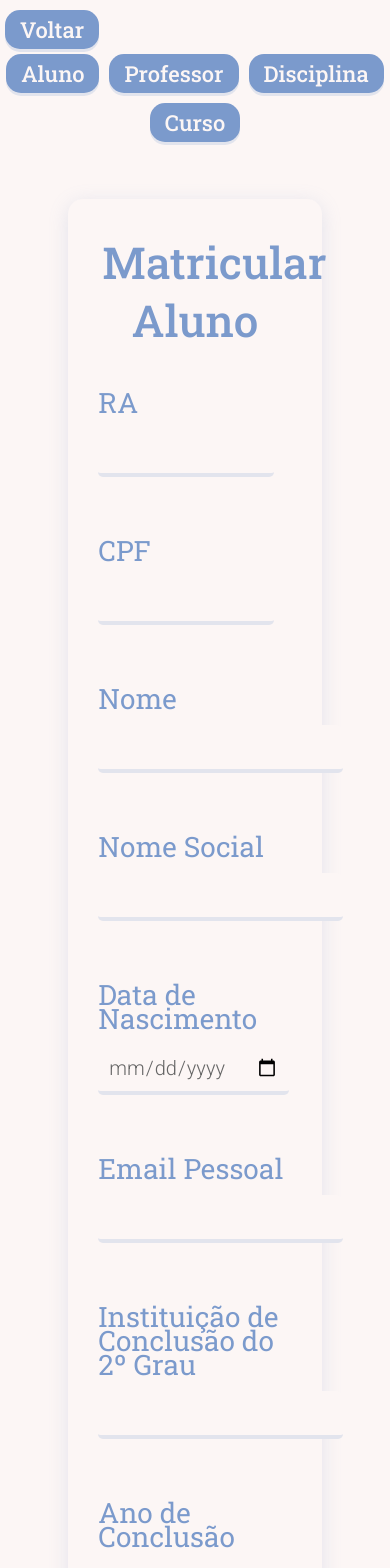
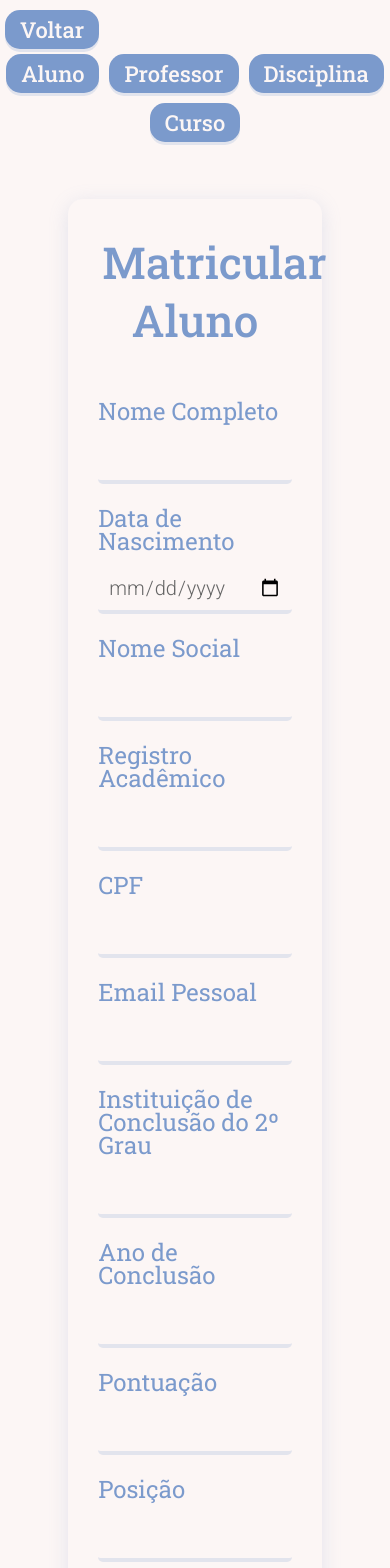
Before and after one commit to MDellaCS/br.com.sigasoqbom.site, a Next.js app in the folder frontend/: page /secretaria/aluno in a window 390 px wide. Shown: the top 1568 px of the page. Built offline with nearby package versions, Linux system fonts and the light colour scheme.

Commit message:
Responsividade e Flexbox

```diff
--- a/frontend/src/pages/secretaria/aluno.js
+++ b/frontend/src/pages/secretaria/aluno.js
@@ -3,11 +3,12 @@ import Image from 'next/image'
 import { Inter } from 'next/font/google'
 import css from '@/styles/Form.module.scss'
 import Link from 'next/link';
-import { Header, Input, Button, Footer} from './index.js';
+import { Header, Input, Button, Footer } from './index.js';
 
 const inter = Inter({ subsets: ['latin'] })
 
 export default function Home() {
+
   return (
     <>
 
@@ -17,25 +18,33 @@ export default function Home() {
 
         <h1 className={css.h1}>Matricular Aluno</h1>
 
-        <Input id="ra" title="RA" type="text"/>
+        <div className={css.row}>
+          <Input id="nome" title="Nome Completo" type="text" />
+          <Input id="nascimento" title="Data de Nascimento" type="date" />
+        </div>
 
-        <Input id="cpf" title="CPF" type="text" />
+        <div className={css.row}>
+          <Input id="nomesocial" title="Nome Social" type="text" />
+        </div>
 
-        <Input id="nome" title="Nome" type="text" />
+        <div className={css.row}>
+          <Input id="ra" title="Registro Acadêmico" type="text" />
+          <Input id="cpf" title="CPF" type="text" />
+        </div>
 
-        <Input id="nomesocial" title="Nome Social" type="text" />
+        <div className={css.row}>
+          <Input id="email" title="Email Pessoal" type="email" />
+        </div>
 
-        <Input id="nascimento" title="Data de Nascimento" type="date" />
+        <div className={css.row}>
+          <Input id="instituicao" title="Instituição de Conclusão do 2º Grau" type="text" />
+          <Input id="conclusao" title="Ano de Conclusão" type="number" />
+        </div>
 
-        <Input id="email" title="Email Pessoal" type="email" />
-
-        <Input id="instituicao" title="Instituição de Conclusão do 2º Grau" type="text" />
-
-        <Input id="conclusao" title="Ano de Conclusão" type="number" />
-
-        <Input id="pontuacao" title="Pontuação" type="number" />
-
-        <Input id="posicao" title="Posição" type="number" />
+        <div className={css.row}>
+          <Input id="pontuacao" title="Pontuação" type="number" />
+          <Input id="posicao" title="Posição" type="number" />
+        </div>
 
         <label for="curso" className={css.lbl}>Curso</label>
         <br />
--- a/frontend/src/styles/Form.module.scss
+++ b/frontend/src/styles/Form.module.scss
@@ -29,7 +29,7 @@
 
 .lbl {
     font-family: var(--fontTitle);
-    font-size: 28px;
+    font-size: 24px;
     font-weight: 400;
     text-align: center;
     line-height: 20px;
@@ -97,7 +97,7 @@
     font-weight: 500;
     text-align: center;
     color: var(--h1);
-    margin: 4px 4px 44px 4px;
+    margin: 4px 4px 52px 4px;
 }
 
 .h2 {
@@ -121,9 +121,10 @@
     padding: 10px;
     border-radius: 5px;
     color: var(--h2);
-    width: 70%;
+    width: 100%;
+    height: 3rem;
     margin-top: 12px;
-    margin-bottom: 64px;
+    margin-bottom: 24px;
     background-color: var(--bg);
 }
 
@@ -131,35 +132,6 @@
 .formInput:focus {
     background-color: var(--shadow);
 }
-
-.formInput[id=ra] {
-    width: 11rem;
-}
-
-.formInput[id=cpf] {
-    width: 11rem;
-}
-
-.formInput[id=nome] {
-    width: auto;
-}
-
-.formInput[id=nomesocial] {
-    width: auto;
-}
-
-.formInput[id=nascimento] {
-    width: auto;
-}
-
-.formInput[id=email] {
-    width: auto;
-}
-
-.formInput[id=instituicao] {
-    width: auto;
-}
-
 
 // ---------------------------------------------------------------- MODAL
 
@@ -217,3 +189,23 @@
 .link:hover {
     text-decoration: underline;
 }
+
+.row {
+    display: flex;
+}
+
+.column {
+    padding: 8px;
+    margin: 8px;
+    flex: auto;
+}
+
+@media (max-width: 1100px) {
+    .row {
+        display: inline;
+    }
+
+    .column {
+        width: 100%;
+    }
+  }
```
